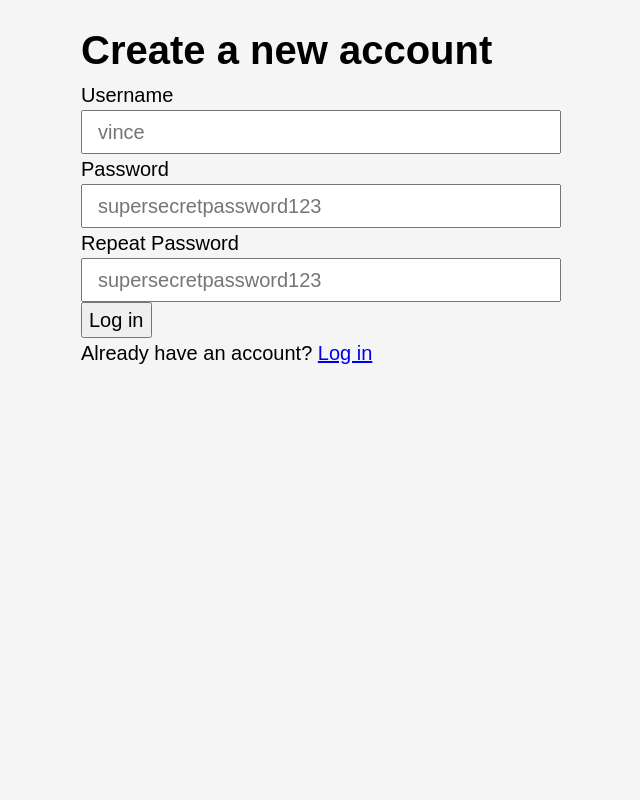
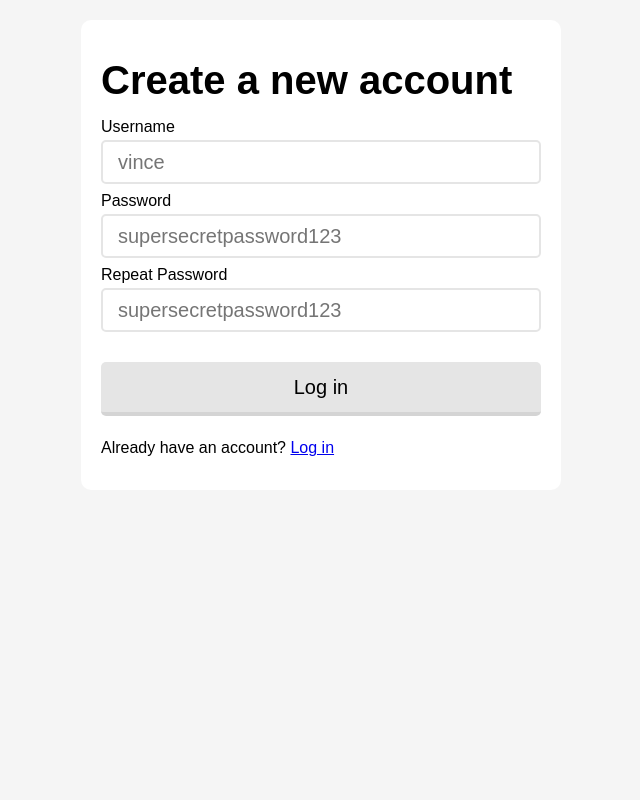
Before and after one commit to beansebrrr/mad-notes, a Node server app: page /register in a window 1280 px wide. Shown: the whole page, without its empty margins (319-959 px from the left). Run offline with Node 20, Linux system fonts and the light colour scheme; style sheets or scripts are compiled from the project's sources; some libraries are stand-ins or nearby versions.

Commit message:
Complete auth validation

```diff
--- a/server.js
+++ b/server.js
@@ -5,6 +5,7 @@ import session from "express-session";
 import mongoose from "mongoose";
 import path from "path";
 
+import apiRouter from "./src/routes/api.router.js";
 import indexRouter from "./src/routes/index.router.js";
 import loginRouter from "./src/routes/login.router.js";
 import logoutRouter from "./src/routes/logout.router.js";
@@ -45,6 +46,7 @@ db.on("open", () => console.log("Database connected"));
 
 // Routes
 app.use("/", indexRouter);
+app.use("/api", apiRouter);
 app.use("/login", loginRouter);
 app.use("/logout", logoutRouter);
 app.use("/register", registerRouter);
--- a/src/routes/register.router.js
+++ b/src/routes/register.router.js
@@ -20,9 +20,8 @@ router.post("/", async (req, res) => {
 
 	const sameNames = await User.find({ username: username }).exec();
 	if (sameNames.length > 0) {
-		throw new Error("Username is unavailable");
-	}
-
+		res.render("register/index", { errorMessage: "Username already exists! Please use another one." })
+	} else {
 		const user = new User({
 			username,
 			passwordHash,
@@ -35,6 +34,7 @@ router.post("/", async (req, res) => {
 		}
 
 		res.redirect("/");
+	}
 });
 
 export default router;
--- a/src/sass/_base.scss
+++ b/src/sass/_base.scss
@@ -4,6 +4,25 @@ body {
 	background-color: var(--clr-neutral-100);
 }
 
-body > main {
+
+body > .wrapper {
 	padding: var(--space-s) max(calc((100% - 480px) / 2), var(--space-s));
+	height: 100dvh;
 }
+
+button:not([class]), .btn {
+	background-color: var(--clr-neutral-200);
+	padding: 0.15em 0.65em;
+	border-radius: 0.25em;
+	border: none;
+	border-bottom: 4px var(--clr-neutral-300) solid;
+
+	&:active {
+		background-color: var(--clr-neutral-300);
+	}
+}
+
+.error-message {
+	color: red;
+	font-size: var(--fs--1);
+}
--- a/src/sass/_variables.scss
+++ b/src/sass/_variables.scss
@@ -48,4 +48,5 @@
 	--clr-neutral-900: oklch(20.5% 0 0deg);
 	--clr-neutral-950: oklch(14.5% 0 0deg);
 	--clr-black: #000;
+	--clr-green: oklch(88.455% 0.23344 131.041deg);
 }
--- /dev/null
+++ b/src/sass/components/_auth-form.scss
@@ -0,0 +1,17 @@
+.auth-form {
+  background-color: var(--clr-white);
+  border-radius: 0.5em;
+  padding: var(--space-m) var(--space-s);
+  margin-block: auto;
+
+  button[type="submit"] {
+    width: 100%;
+    margin-block-start: var(--space-m);
+    padding: 0.5em
+  }
+
+  p {
+    margin-block-start: var(--space-s);
+    font-size: var(--fs--1);
+  }
+}
--- a/src/sass/components/_index.scss
+++ b/src/sass/components/_index.scss
@@ -1,2 +1,3 @@
+@forward "auth-form";
 @forward "inputs";
 @forward "tasks";
--- a/src/sass/components/_inputs.scss
+++ b/src/sass/components/_inputs.scss
@@ -1,5 +1,13 @@
+.input-field {
+  label {
+    font-size: var(--fs--1);
+  }
+}
+
 input:is([type="text"], [type="password"]) {
   display: block;
   padding: 0.25em 0.75em;
   width: 100%;
+  border: var(--clr-neutral-200) solid 2px;
+  border-radius: 0.25em;
 }
--- a/src/sass/main.scss
+++ b/src/sass/main.scss
@@ -1,4 +1,5 @@
 @use "variables";
 @use "reset";
 @use "base";
+@use "pages";
 @use "components";
--- /dev/null
+++ b/src/sass/pages/_home.scss
@@ -0,0 +1,28 @@
+.homepage {
+  height: 100%;
+  display: grid;
+	grid-template-rows: auto 1fr auto;
+
+	& > header {
+		display: flex;
+		align-items: center;
+		justify-content: space-between;
+		flex-wrap: wrap;
+	}
+
+	& > main {
+		overflow-y: scroll;
+		overflow-x: visible;
+		padding-block: var(--space-m);
+	}
+
+	& > #formAddTask {
+
+		button[type="submit"] {
+			margin-block-start: var(--space-2xs);
+			display: block;
+			width: 100%;
+			padding-block: 0.5em;
+		}
+	}
+}
--- /dev/null
+++ b/src/sass/pages/_index.scss
@@ -0,0 +1 @@
+@forward "home";
--- a/src/views/layouts/layout.ejs
+++ b/src/views/layouts/layout.ejs
@@ -8,8 +8,8 @@
   <script src="/vendor/htmx/htmx.min.js"></script>
 </head>
 <body>
-  <main>
+  <div class="wrapper">
     <%- body %>
-  </main>
+  </div>
 </body>
 </html>
--- a/src/views/login/index.ejs
+++ b/src/views/login/index.ejs
@@ -1,3 +1,4 @@
+<div class="auth-form">
   <h1>Login to your account</h1>
 
   <form action="/login" method="post">
@@ -9,7 +10,9 @@
       <label for="password">Password</label>
       <input type="password" name="password" id="password" placeholder="supersecretpassword123">
     </div>
+    <span class="error-message"><%= locals.errorMessage %></span>
     <button type="submit">Log in</button>
   </form>
 
   <p>Don't have an account yet? <a href="/register">Register</a></p>
+</div>
--- a/src/views/register/index.ejs
+++ b/src/views/register/index.ejs
@@ -1,3 +1,4 @@
+<div class="auth-form">
   <h1>Create a new account</h1>
 
   <form action="/register" method="post">
@@ -7,12 +8,32 @@
     </div>
     <div class="input-field">
       <label for="password">Password</label>
-    <input type="password" name="password" id="password" placeholder="supersecretpassword123">
+      <input
+        type="password"
+        name="password"
+        id="password"
+        placeholder="supersecretpassword123"
+        hx-post="/api/check-password"
+        hx-trigger="input changed delay:300ms"
+        hx-target=".error-message"
+        hx-vals="js:{password: this.value}"
+        >
       </div>
       <div class="input-field">
       <label for="password">Repeat Password</label>
-    <input type="password" name="repeatPassword" id="repeatPassword" placeholder="supersecretpassword123">
+      <input
+        type="password"
+        name="repeatPassword"
+        id="repeatPassword"
+        placeholder="supersecretpassword123"
+        hx-post="/api/check-repeat-password"
+        hx-trigger="input changed delay:300ms"
+        hx-target=".error-message"
+        hx-vals="js:{password: document.querySelector('#password').value, repeatPassword: this.value}"
+      >
     </div>
+    <span class="error-message"><%= locals.errorMessage %></span>
     <button type="submit">Log in</button>
   </form>
   <p>Already have an account? <a href="/login">Log in</a></p>
+</div>
```
Also changed, not shown: src/routes/api.router.js (added, +23 -0 lines), src/routes/login.router.js (+5 -5 lines), src/routes/tasks.router.js (+9 -2 lines), src/sass/components/_tasks.scss (+35 -2 lines), src/views/index.ejs (+14 -10 lines), src/views/partials/taskItem.ejs (+9 -2 lines). Lines whose indentation alone changed are shown as unchanged.
